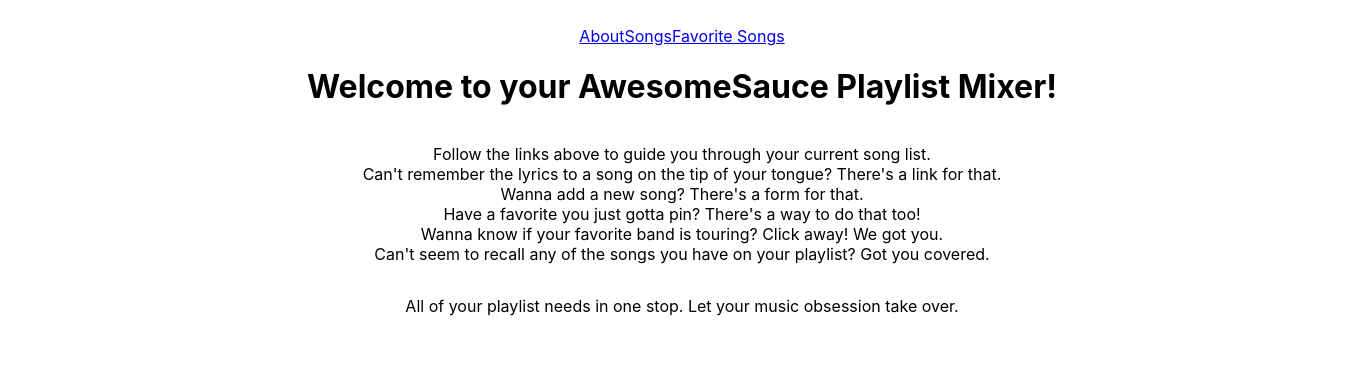
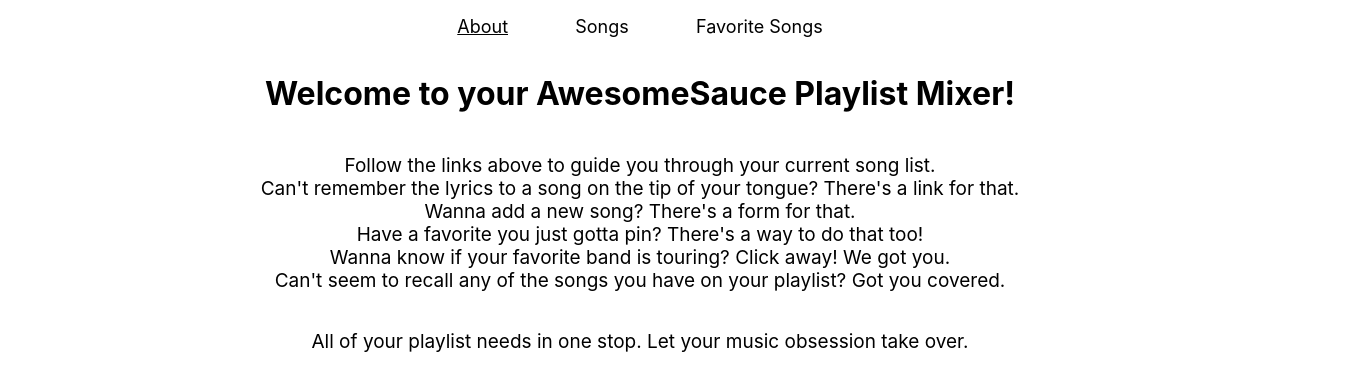
Before and after one commit to elilogbro/Awesomesauce-Playlist-Mixer, a React (Create React App) app: page / in a window 1280 px wide. Shown: the top 390 px of the page, 1364 px wide, since content can reach past the window. Built offline with nearby package versions, Linux system fonts and the light colour scheme.

Commit message:
Added styling to NavLink components

```diff
--- a/src/App.css
+++ /dev/null
@@ -1,3 +0,0 @@
-.App {
-  text-align: center;
-}
--- a/src/components/About.js
+++ b/src/components/About.js
@@ -13,10 +13,8 @@ function About() {
     return(
         <div className='new-line'>
             <h1>Welcome to your AwesomeSauce Playlist Mixer!</h1>
-                <p>
-                {arr}
-                </p>
-                <p>All of your playlist needs in one stop. Let your music obsession take over. </p>
+            <p>{arr}</p>
+            <p>All of your playlist needs in one stop. Let your music obsession take over. </p>
         </div>
     )
 }
--- a/src/components/App.js
+++ b/src/components/App.js
@@ -8,9 +8,8 @@ import FavoriteSongList from './FavoriteSongList';
 
 function App() {
 
-
   return (
-    <div className="links">
+    <div>
       <BrowserRouter>
         <NavBar />
           <Routes>
--- a/src/components/NavBar.js
+++ b/src/components/NavBar.js
@@ -1,17 +1,37 @@
-import React, { Link } from 'react-router-dom';
+import React, { NavLink } from 'react-router-dom';
 
 function NavBar() {
     return (
-        <nav>
-            <span>
-            <Link to="/">About</Link>
-            <Link to="/songs">Songs</Link>
-            <Link to="/favorite-songs">Favorite Songs</Link>
+        <div className="links-container">
+            <span className="links">
+                <NavLink to="/"
+                    style={({ isActive}) =>
+                    isActive ?
+                    { color: '#000000'}
+                    : { color: '#000000',
+                    textDecoration: 'none'
+                    }}>About
+                </NavLink>
+                <NavLink to="/songs"
+                    style={({ isActive}) =>
+                    isActive ?
+                    { color: '#000000'}
+                    : { color: '#000000',
+                    textDecoration: 'none'
+                    }}>
+                    Songs
+                </NavLink>
+                <NavLink to="/favorite-songs"
+                    style={({ isActive}) =>
+                    isActive ?
+                    { color: '#000000'}
+                    : { color: '#000000',
+                    textDecoration: 'none'
+                    }}>Favorite Songs
+            </NavLink>
             </span>
-        </nav>
+        </div>
     )
 }
 
 export default NavBar;
-
-// className="default-link"
--- a/src/index.css
+++ b/src/index.css
@@ -1,3 +1,9 @@
+html {
+  /* To make use of full height of page*/
+  min-height: 100%;
+  margin: 0;
+}
+
 body {
   margin: 0;
   font-family: -apple-system, BlinkMacSystemFont, 'Segoe UI', 'Roboto', 'Oxygen',
@@ -5,6 +11,7 @@ body {
     sans-serif;
   -webkit-font-smoothing: antialiased;
   -moz-osx-font-smoothing: grayscale;
+  min-height: 100%;
 }
 
 code {
@@ -14,13 +21,14 @@ code {
 
 .links {
   text-decoration: none;
-  display: inline-block;
+  display: flex;
+  justify-content: space-evenly;
+  max-width: 500px;
   margin: 1rem 2rem;
-  padding: 10px;
-  /* flex-direction: row; */
-  text-align: center;
   width: 100%;
   height: 100%;
+  font-size: 18px;
+  color: #000000;
 }
 
 .new-line {
@@ -28,3 +36,12 @@ code {
   flex-direction:column;
   text-align: center;
 }
+
+.new-line p {
+  font-size: 19px;
+}
+
+.links-container {
+  display: flex;
+  justify-content: center;
+}
```
Lines whose indentation alone changed are shown as unchanged.
